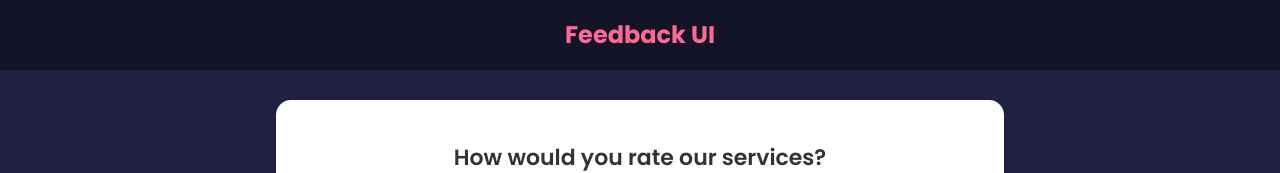
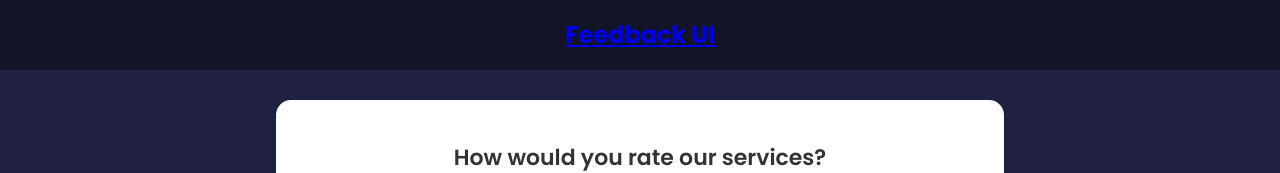
Before and after one commit to s-palmer/feedback-app, a React (Create React App) app: page / in a window 1280 px wide. Shown: the top 173 px of the page. Built offline with nearby package versions, Linux system fonts and the light colour scheme.

Commit message:
Added link to header

```diff
--- a/src/components/Header.jsx
+++ b/src/components/Header.jsx
@@ -1,4 +1,5 @@
 import PropTypes from 'prop-types';
+import { Link } from 'react-router-dom';
 
 const Header = ({ text, bgColor, textColor }) => {
   const headerStyles = {
@@ -8,7 +9,9 @@ const Header = ({ text, bgColor, textColor }) => {
   return (
     <header style={headerStyles}>
       <div className="container">
+        <Link to='/'>
         <h2>{text}</h2>
+        </Link>
       </div>
     </header>
   )
```
